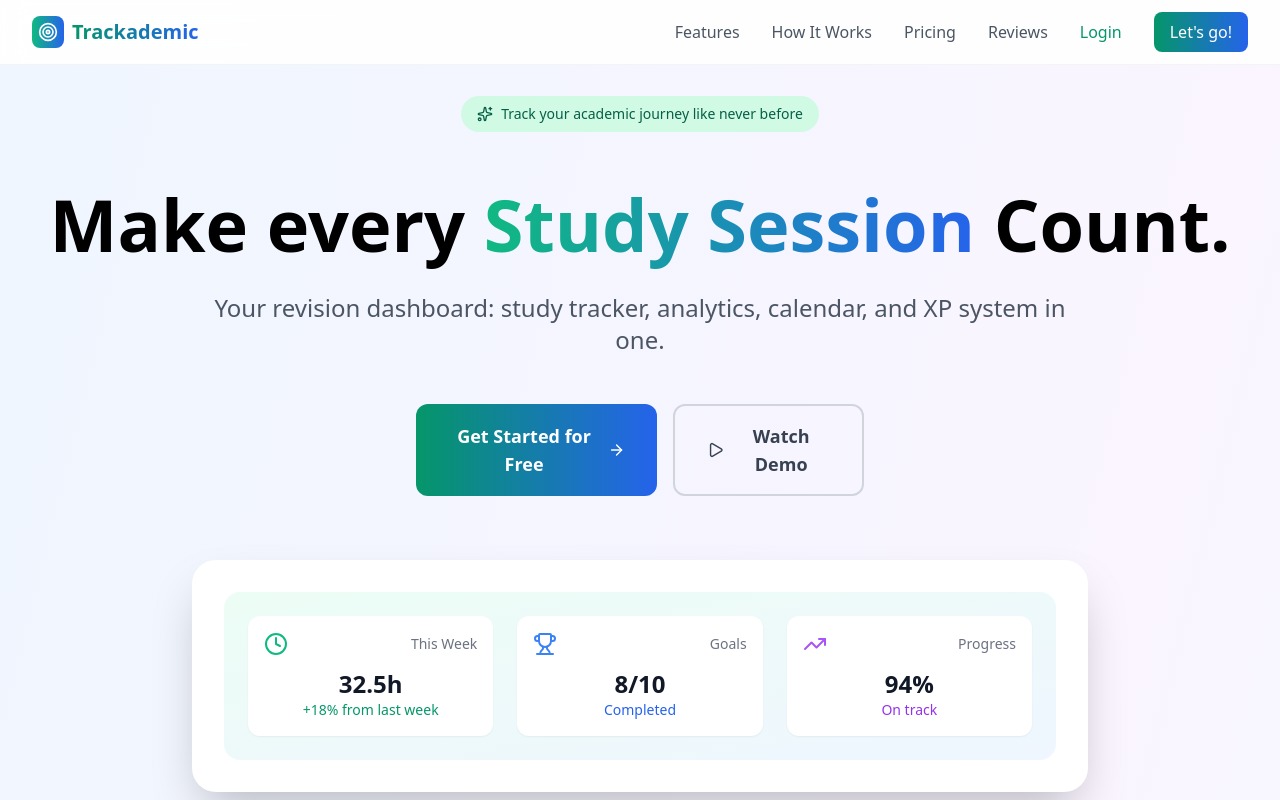
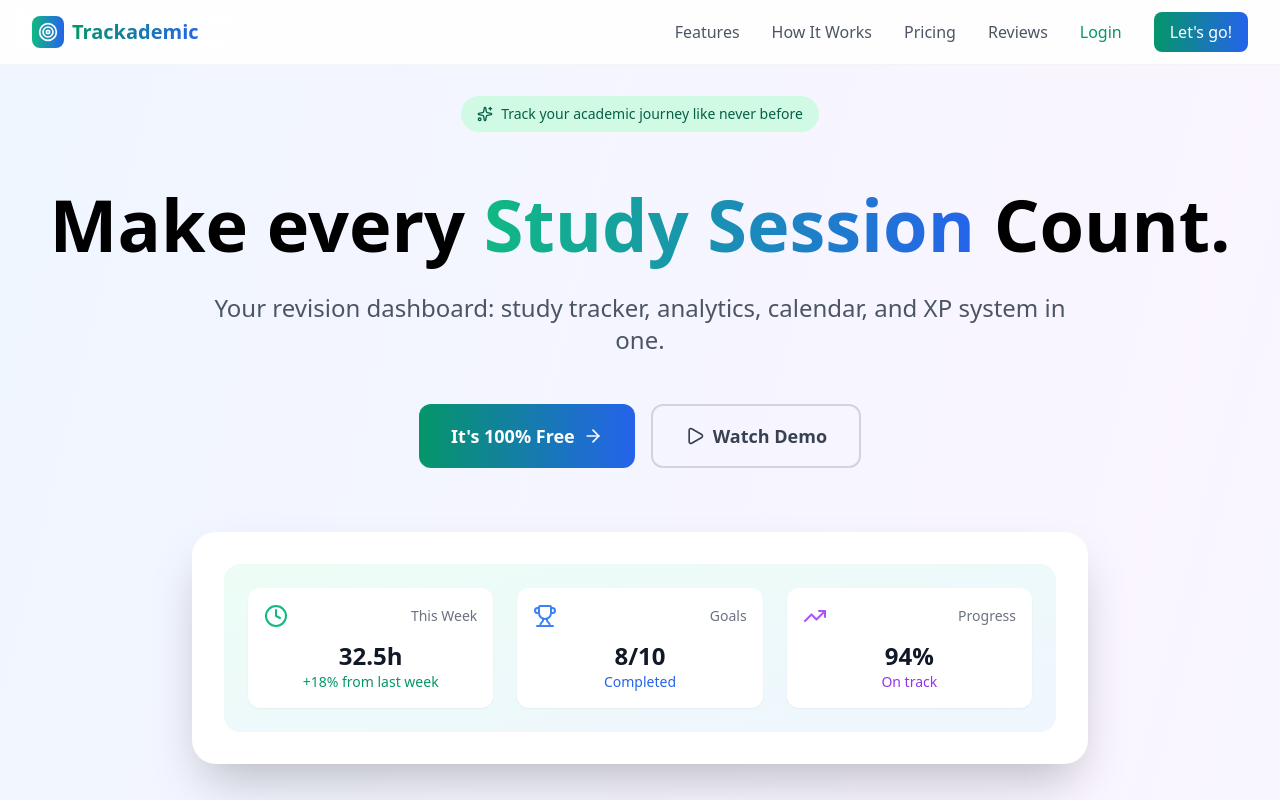
Before and after one commit to dkhedekar79/Trackademic, a React (Vite) app: page / in a window 1280 px wide. Shown: the top 800 px of the page. Built offline with nearby package versions, Linux system fonts and the light colour scheme; no server answers.

Commit message:
Manual code updates made to file: src/pages/Landing.jsx

```diff
--- a/src/pages/Landing.jsx
+++ b/src/pages/Landing.jsx
@@ -148,7 +148,7 @@ const Landing = () => {
               to="/signup"
               className="bg-gradient-to-r from-emerald-600 to-blue-600 text-white px-8 py-4 rounded-xl font-semibold text-lg hover:shadow-xl transition-all duration-300 transform hover:scale-105 flex items-center justify-center"
             >
-              Get Started for Free
+              It's 100% Free
               <ArrowRight className="ml-2 w-5 h-5" />
             </Link>
             <button
```
